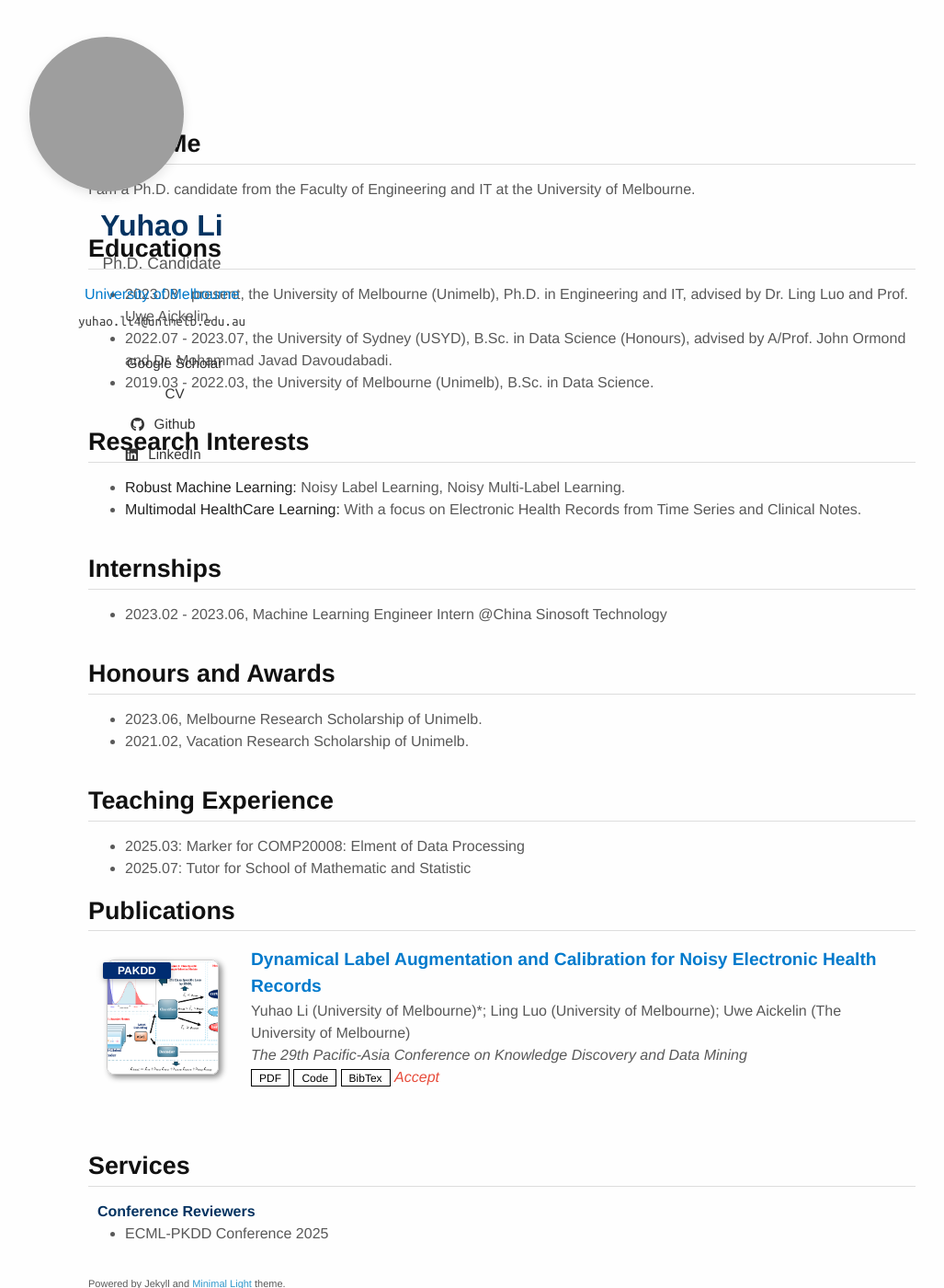
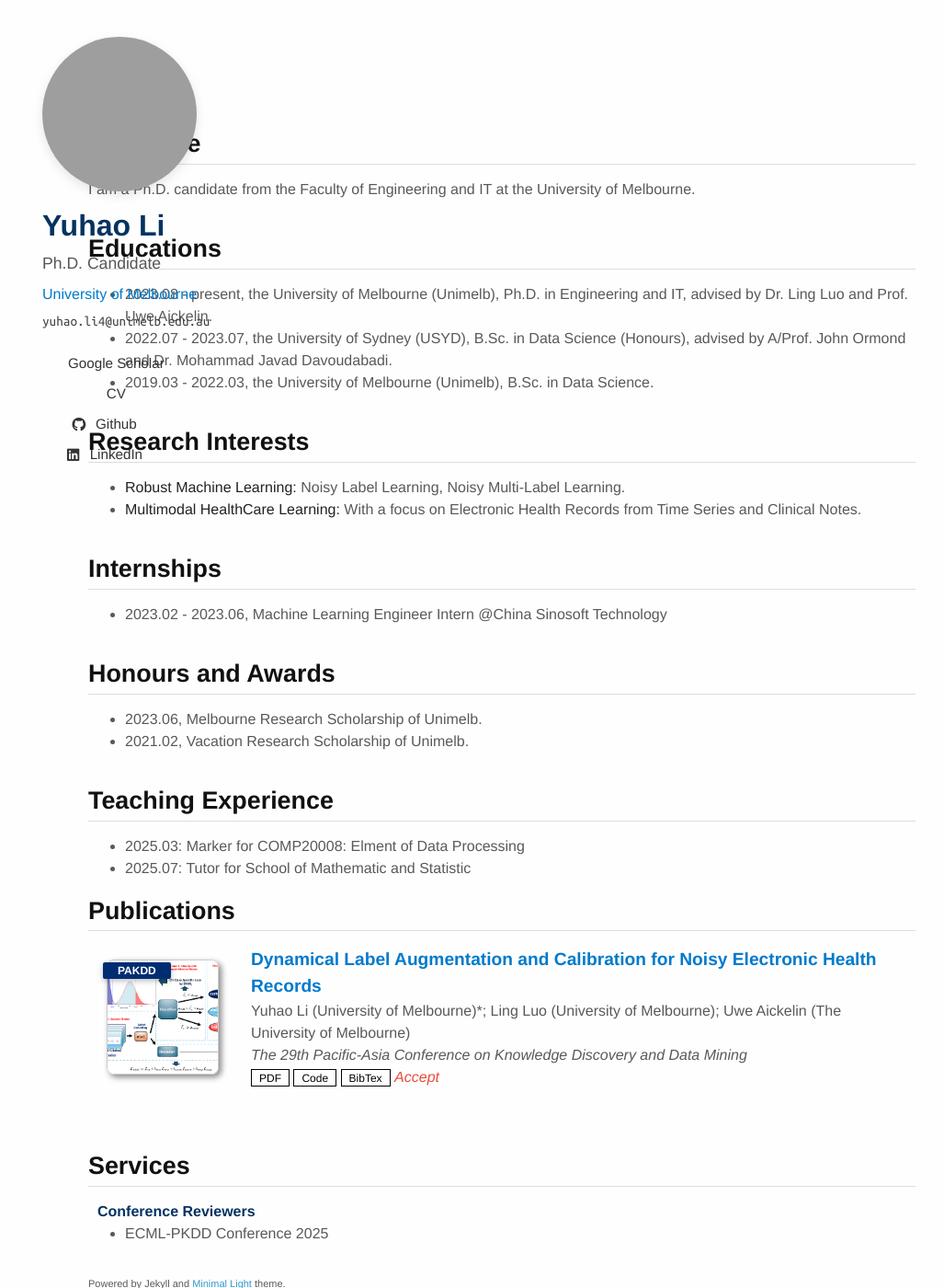
Before and after one commit to yuhao-3/yuhao-3.github.io, a Jekyll site: the page built from index.md, in a window 1280 px wide and 1400 px high. Shown: the whole window at 92% size, without its empty margins (124-1151 px from the left). Built offline with Jekyll 4.4.1, drawn with Linux system fonts in a browser that asks for light colours; a style sheet for code colours, icons or effects is not loaded; our own code applies the rules of GitHub Pages for plain Markdown files; grey boxes are pictures that could not be loaded.

Commit message:
Update custom.css

```diff
--- a/assets/css/custom.css
+++ b/assets/css/custom.css
@@ -9,12 +9,11 @@
 }
 
 header {
-  flex: 0 0 280px;
-  min-width: 260px;
+  flex: 0 0 220px;  /* 宽度更窄，腾出空间给正文 */
   display: flex;
   flex-direction: column;
-  align-items: center; /* 左栏内部居中 */
-  text-align: center;
+  align-items: flex-start;  /* ✅ 头像 + 名字靠左对齐 */
+  text-align: left;
   padding: 0 10px;
 }
 
@@ -22,12 +21,11 @@ header {
   width: 168px;
   height: 168px;
   margin-bottom: 20px;
-  margin-left: -60px; /* ✅ 向左推一点点，值可调 */
 }
+
 .avatar img {
-  width: 168px;
-  height: 168px;
-  margin-left: -60px; /* 直接推左 */
+  width: 100%;
+  height: 100%;
   border-radius: 50%;
   object-fit: cover;
   box-shadow: 0 4px 12px rgba(0,0,0,0.1);
```
